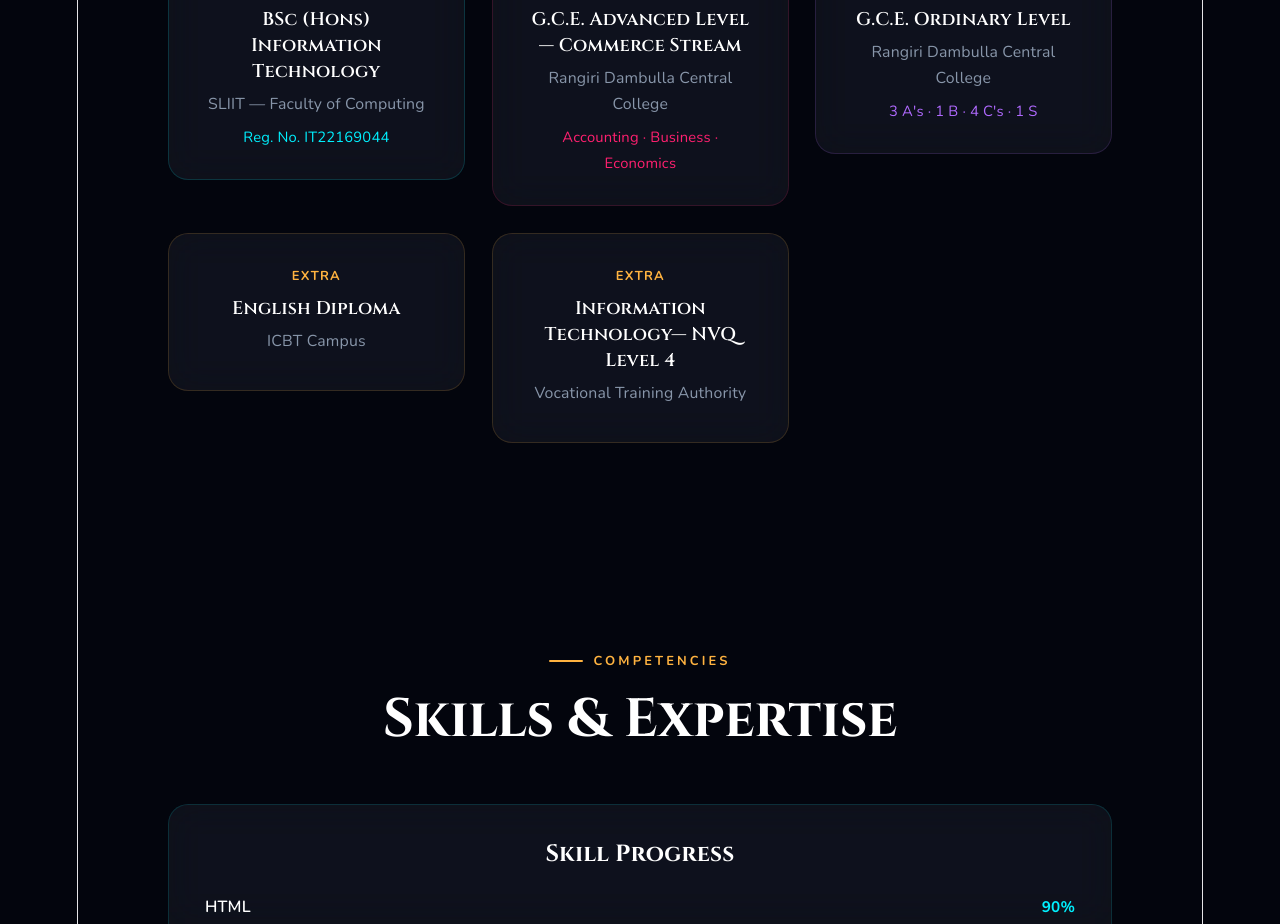
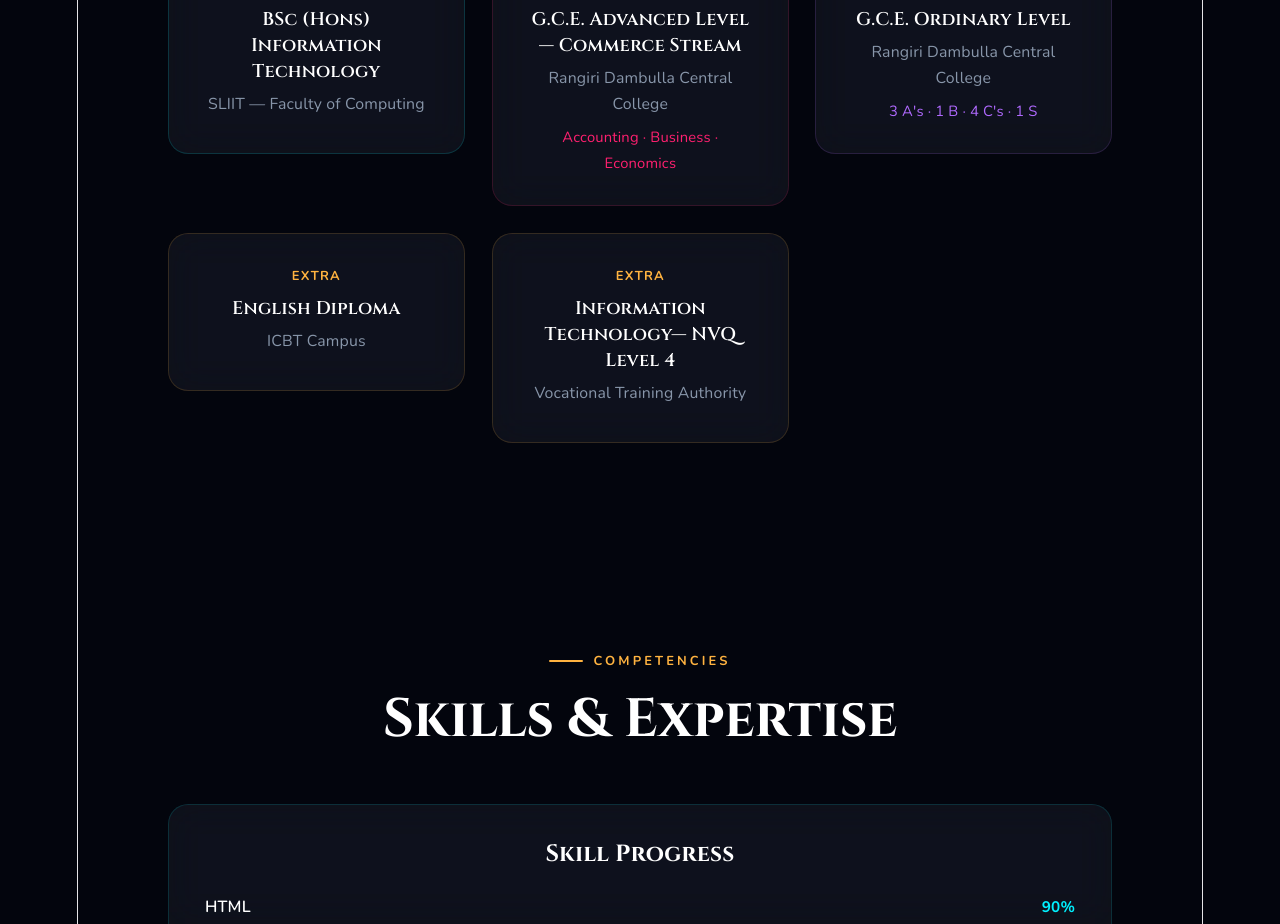
Before and after one commit to Supuni1/Portfolio, a React (Vite) app in the folder my-portfolio/: page / in a window 1280 px wide. Shown: the part 2720-3644 px from the top of the page. Built offline with nearby package versions, Linux system fonts and the light colour scheme.

Commit message:
fix: remove unnecessary detail from Education section

```diff
--- a/my-portfolio/src/App.jsx
+++ b/my-portfolio/src/App.jsx
@@ -1148,7 +1148,6 @@ function Education() {
       year: "2022–Present",
       degree: "BSc (Hons) Information Technology",
       school: "SLIIT — Faculty of Computing",
-      detail: "Reg. No. IT22169044",
       color: C.cyan,
       icon: "🎓",
     },
```
